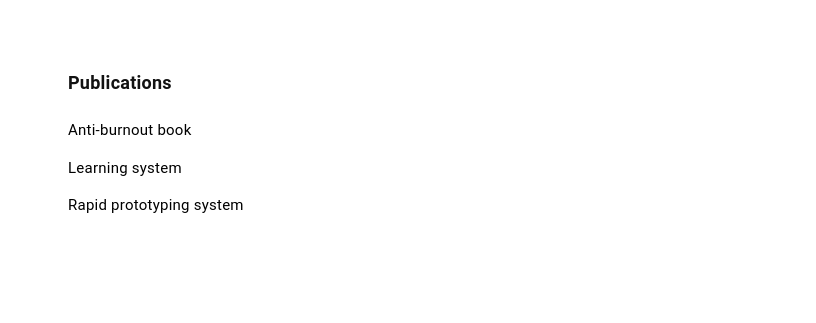
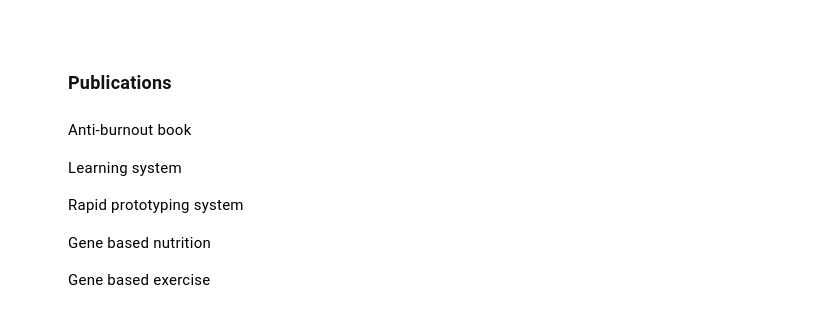
Before and after one commit to giorgallidis/jneo, a Gatsby site: page /publications/ in a window 1280 px wide. Shown: the part 735-1058 px from the top of the page, without its empty margins (4-820 px from the left). Built offline with nearby package versions, Linux system fonts and the light colour scheme; Gatsby itself is replaced by a stand-in of ours; some packages are replaced by stand-ins of ours.

Commit message:
Update publications.md

```diff
--- a/content/publications.md
+++ b/content/publications.md
@@ -14,3 +14,7 @@ category: publications
 [Learning system](/project2)
 
 <a href="https://www.notion.so/Rapid-Prototyping-System-020149df896049a4b9ab05f868901b55">Rapid prototyping system</a>
+
+[Gene based nutrition](/project2)
+
+[Gene based exercise](/project2)
```
